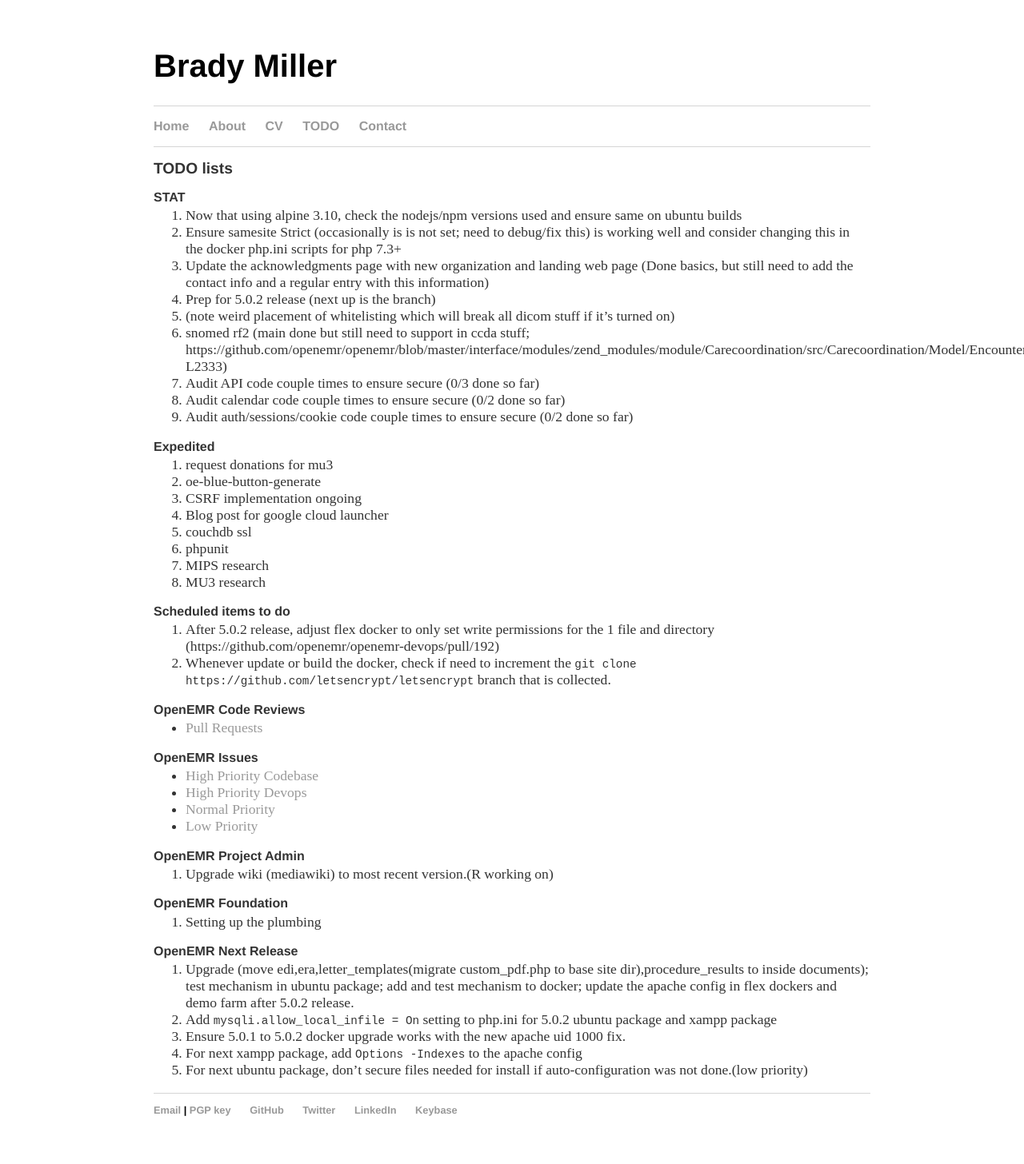
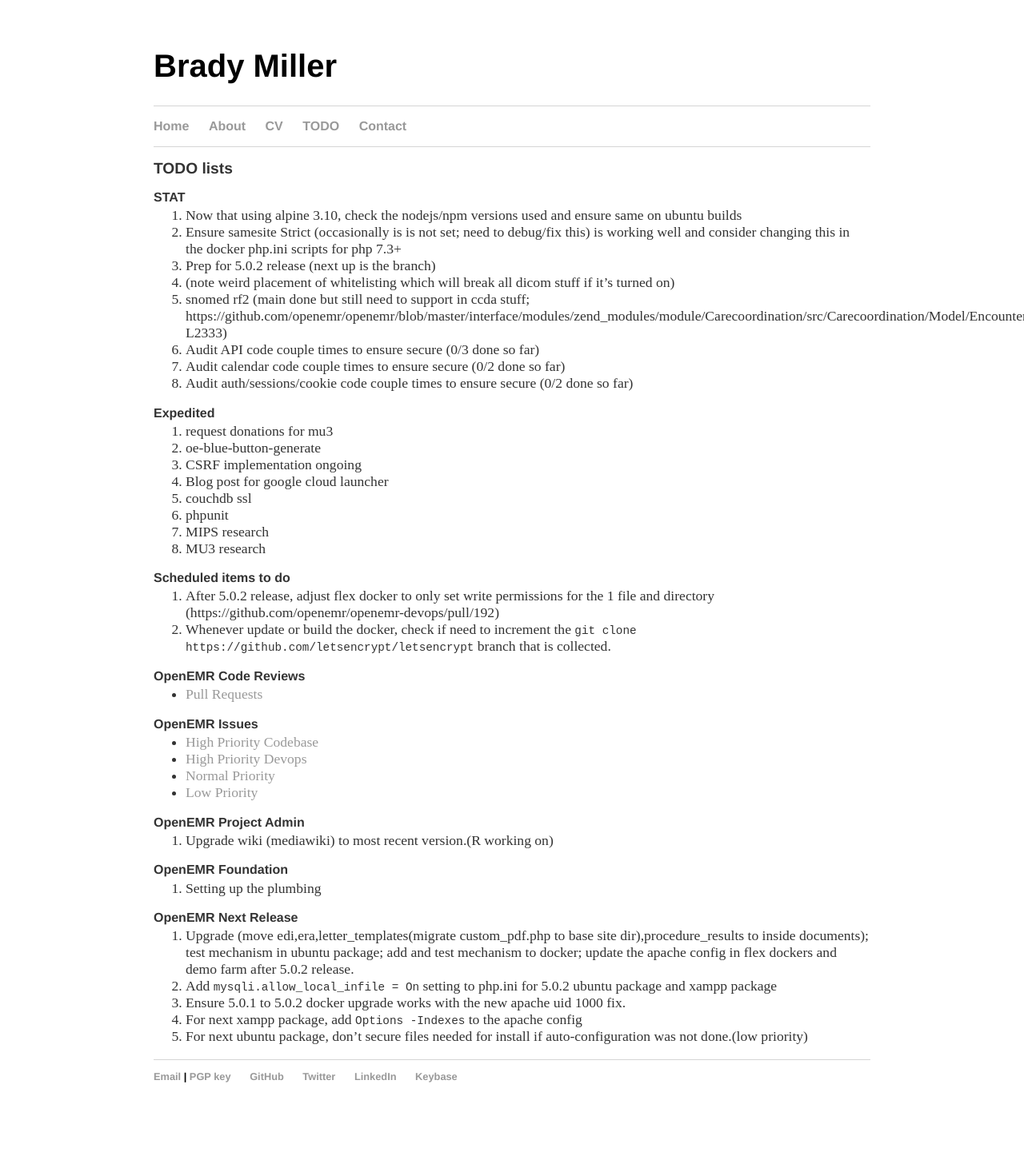
Before and after one commit to bradymiller/bradymiller.github.io, a Jekyll site: the page built from todo/index.md, in a window 1280 px wide. Shown: the whole page at 80% size. Built offline with Jekyll 4.4.1, drawn with Linux system fonts in a browser that asks for light colours; our own code applies the rules of GitHub Pages for plain Markdown files; after the commit the page ends 1414 px from its top, so only the background shows below that.

Commit message:
Update index.md

```diff
--- a/todo/index.md
+++ b/todo/index.md
@@ -6,7 +6,6 @@
 ### STAT
 1. Now that using alpine 3.10, check the nodejs/npm versions used and ensure same on ubuntu builds
 1. Ensure samesite Strict (occasionally is is not set; need to debug/fix this) is working well and consider changing this in the docker php.ini scripts for php 7.3+
-1. Update the acknowledgments page with new organization and landing web page (Done basics, but still need to add the contact info and a regular entry with this information)
 1. Prep for 5.0.2 release (next up is the branch)
 1. (note weird placement of whitelisting which will break all dicom stuff if it's turned on)
 1. snomed rf2 (main done but still need to support in ccda stuff; https://github.com/openemr/openemr/blob/master/interface/modules/zend_modules/module/Carecoordination/src/Carecoordination/Model/EncounterccdadispatchTable.php#L2316-L2333)
```
